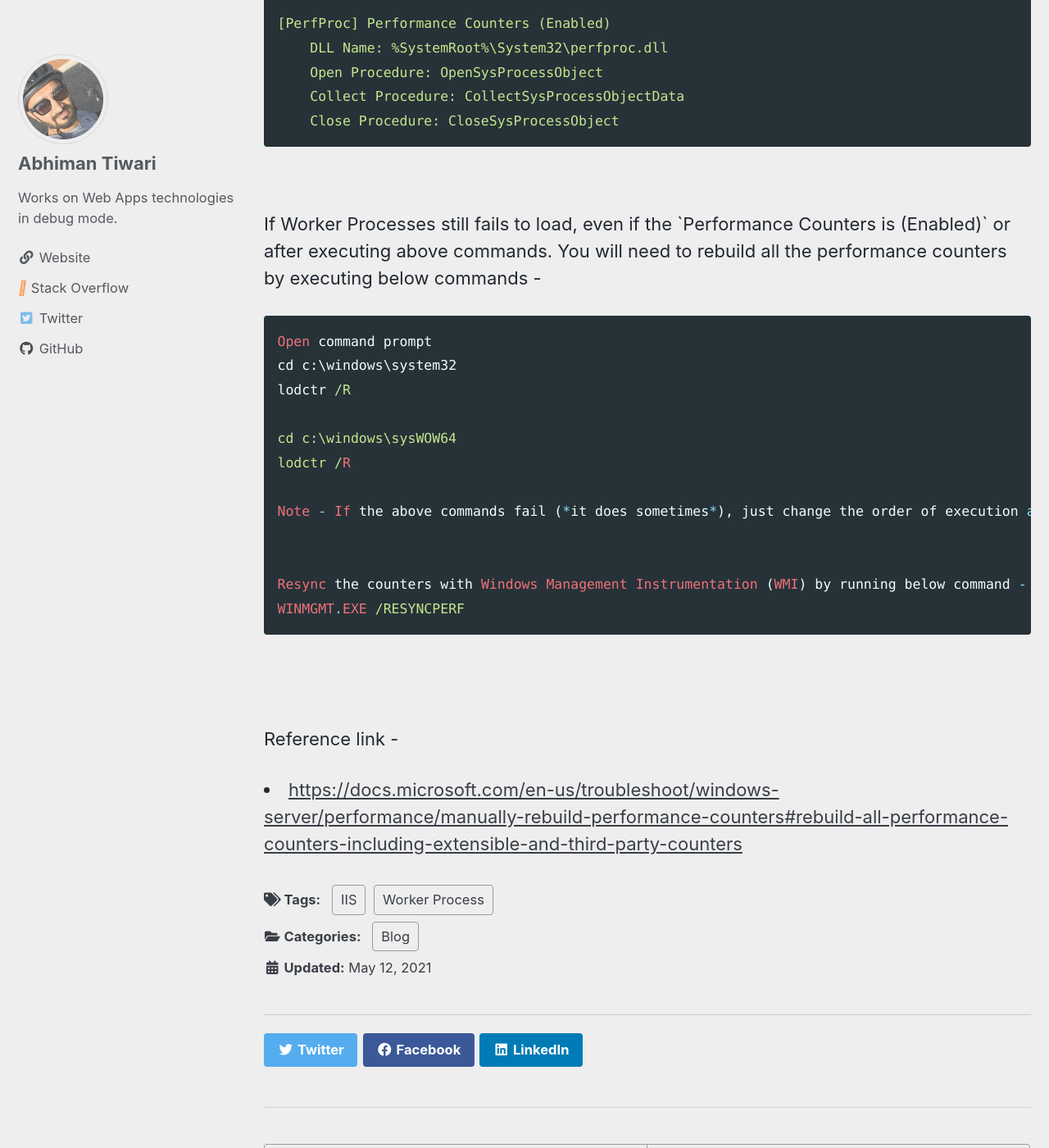
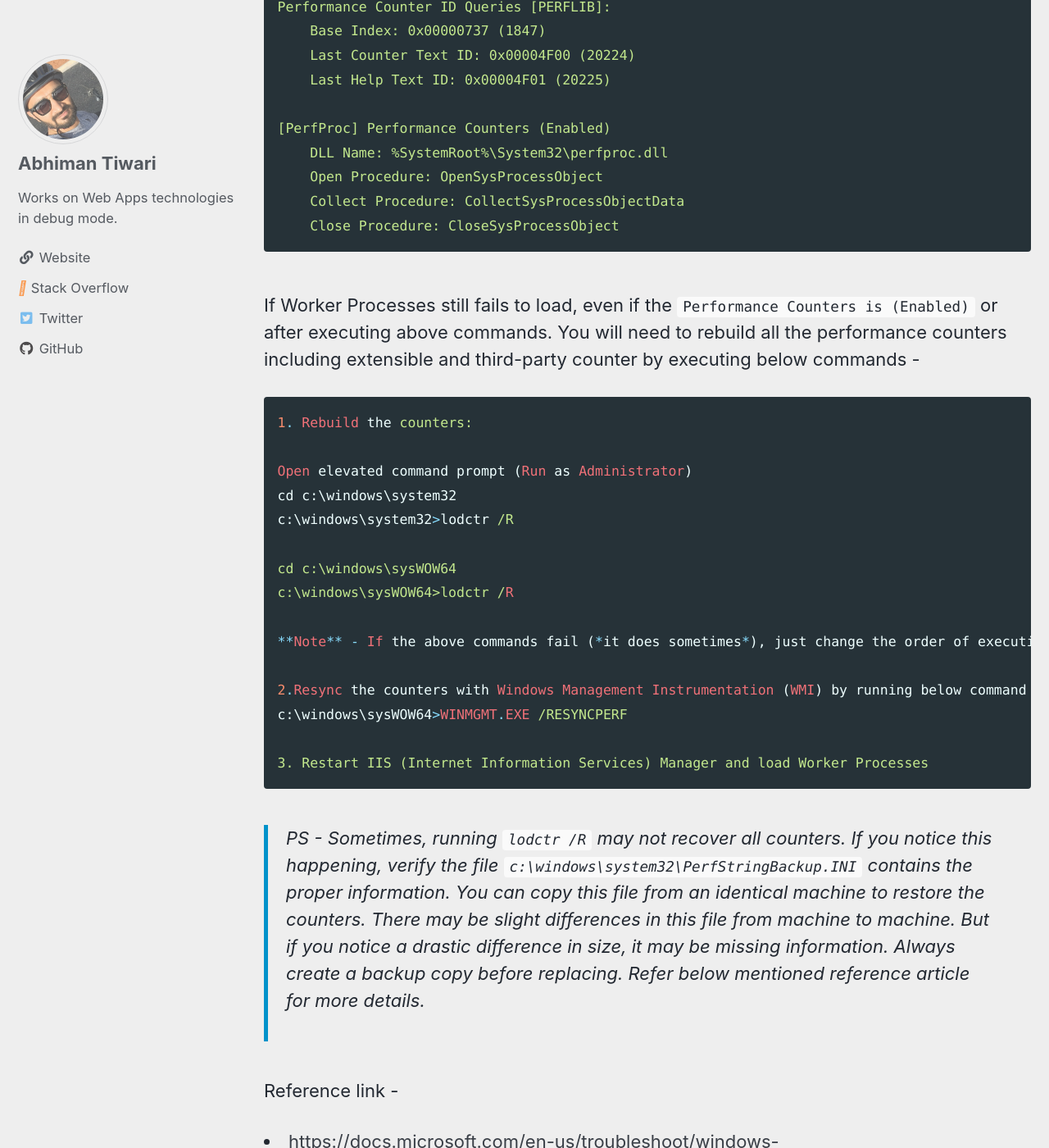
Before and after one commit to abhimantiwari/abhimantiwari.github.io, a Jekyll site: the page built from _posts/2021-05-12-Error-while-loading-IIS-Worker-Process.md, in a window 1280 px wide and 1400 px high, scrolled down 1981 px. Shown: the whole window at 82% size. Built offline with Jekyll 4.4.1, drawn with Linux system fonts in a browser that asks for light colours; cached includes are drawn as plain includes; comment, search, counter and statistics services are not loaded; some of the changed text lies outside the part shown.

Commit message:
Update 2021-05-12-Error-while-loading-IIS-Worker-Process.md
Changes to worker process blog

````diff
--- a/_posts/2021-05-12-Error-while-loading-IIS-Worker-Process.md
+++ b/_posts/2021-05-12-Error-while-loading-IIS-Worker-Process.md
@@ -28,8 +28,8 @@ You can verify if below registry location has any key with the name `DisablePerf
 ```ruby
 Registry path: `HKEY_LOCAL_MACHINE\System\CurrentControlSet\Services\%servicename%\Performance`
 ```
-
-<p>Open the command prompt and run this command - `lodctr /q:PerfProc` and check the output if it shows `Performance Counters (Disabled/ Enabled)`. </p>
+<br/>
+Open the command prompt and run this command - `lodctr /q:PerfProc` and check the output if it shows `Performance Counters (Disabled/ Enabled)`.
 
 ```ruby
 Performance Counter ID Queries [PERFLIB]:
@@ -44,11 +44,12 @@ Performance Counter ID Queries [PERFLIB]:
     Close Procedure: CloseSysProcessObject
 ```
 
-
-<p>If the above output returns `Performance Counters (Disabled)`. It can be fixed by running the below commands as shown below. </p>
+<br/>
+If the above output returns `Performance Counters (Disabled)`. It can be fixed by running the below commands as shown below.
  ```ruby
  lodctr /e:PerfProc
  ```
+ <br/>
 
 <p>To ensure that Performance Counters has been Enabled, run the below command, and see if the Performance counter is enabled now (as shown below). If so, you can reload the IIS and see if worker process is loading fine now. </p>
 
@@ -69,22 +70,26 @@ Performance Counter ID Queries [PERFLIB]:
 ```
 
 <br/>
-<p>If Worker Processes still fails to load, even if the `Performance Counters is (Enabled)` or after executing above commands. You will need to rebuild all the performance counters by executing below commands -</p>
+If Worker Processes still fails to load, even if the `Performance Counters is (Enabled)` or after executing above commands. You will need to rebuild all the performance counters including extensible and third-party counter by executing below commands -
 
 ```ruby
-Open command prompt
+1. Rebuild the counters:
+
+Open elevated command prompt (Run as Administrator)
 cd c:\windows\system32
-lodctr /R
+c:\windows\system32>lodctr /R
 
 cd c:\windows\sysWOW64
-lodctr /R
+c:\windows\sysWOW64>lodctr /R
 
-Note - If the above commands fail (*it does sometimes*), just change the order of execution and it should run fine.
+**Note** - If the above commands fail (*it does sometimes*), just change the order of execution and it should run fine.
 
+2.Resync the counters with Windows Management Instrumentation (WMI) by running below command -
+c:\windows\sysWOW64>WINMGMT.EXE /RESYNCPERF
 
-Resync the counters with Windows Management Instrumentation (WMI) by running below command -
-WINMGMT.EXE /RESYNCPERF
+3. Restart IIS (Internet Information Services) Manager and load Worker Processes
 ```
+>PS - Sometimes, running `lodctr /R` may not recover all counters. If you notice this happening, verify the file `c:\windows\system32\PerfStringBackup.INI` contains the proper information. You can copy this file from an identical machine to restore the counters. There may be slight differences in this file from machine to machine. But if you notice a drastic difference in size, it may be missing information. Always create a backup copy before replacing. Refer below mentioned reference article for more details.
 <br/>
 <br/>
 <p>Reference link - </p>
````
